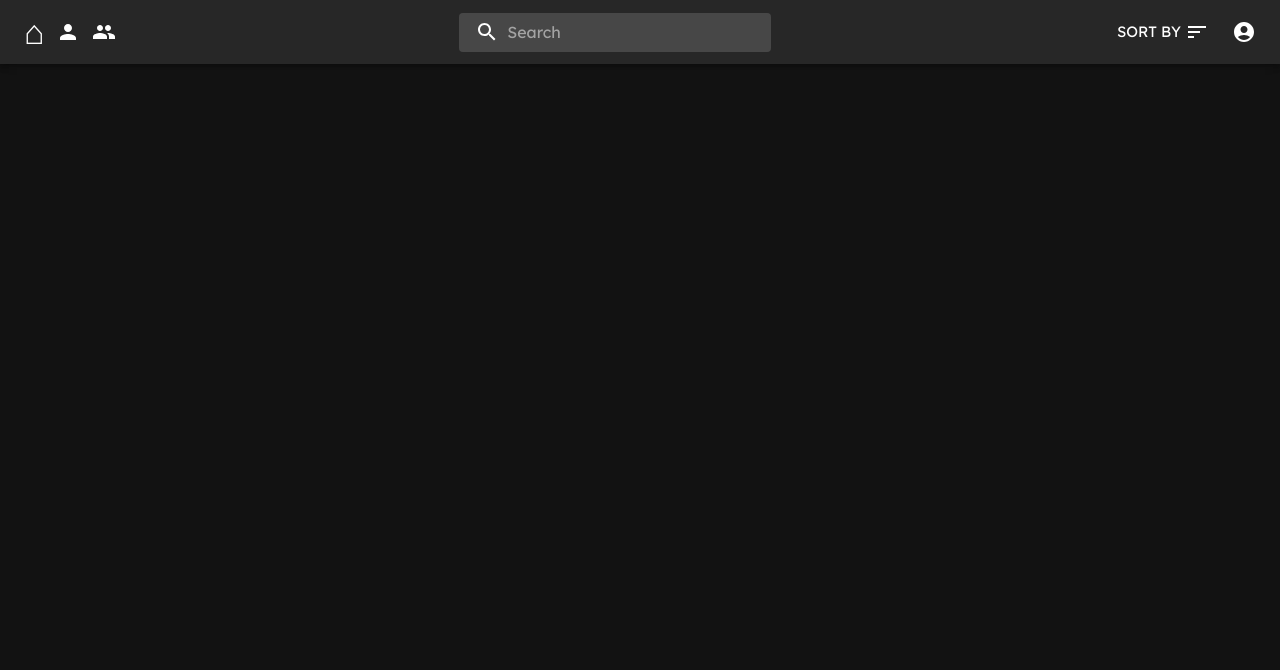
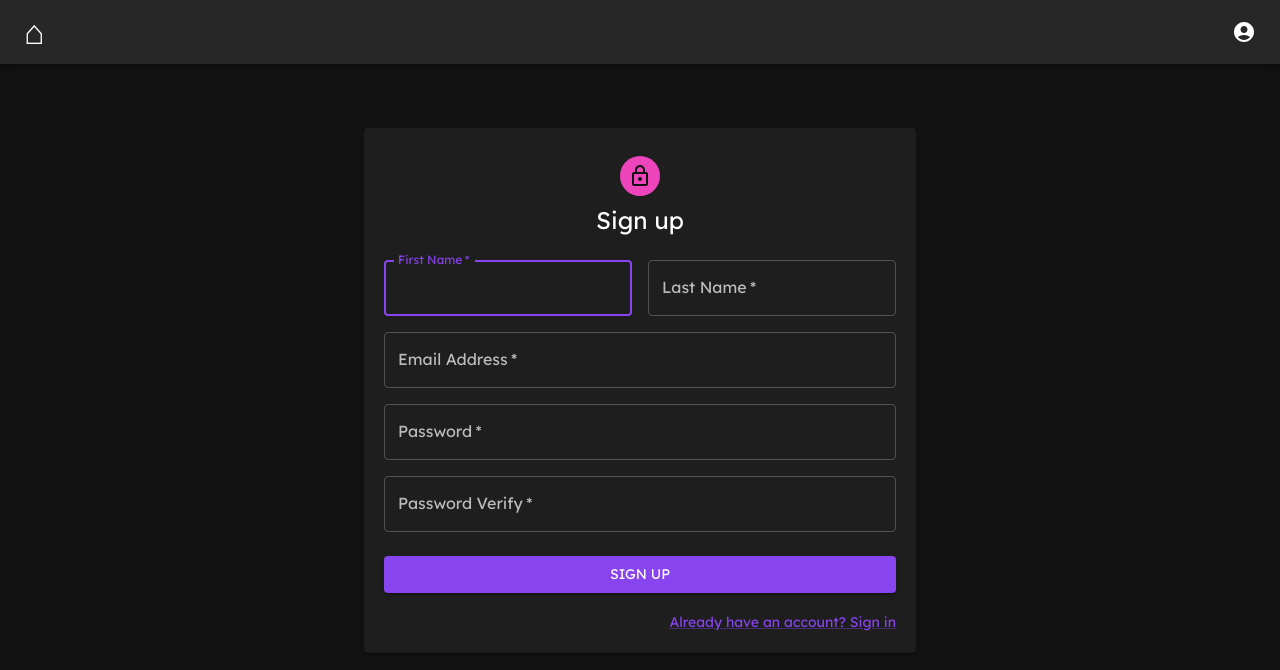
Before and after one commit to xiej2520/Playlister, a React (Create React App) app in the folder client/: page /register in a window 1280 px wide. Shown: the top 670 px of the page. Built offline with nearby package versions, Linux system fonts and the light colour scheme; no server answers.

Commit message:
LoginScreen and RegisterScreen components, location detect for AppBanner

```diff
--- a/client/src/auth/index.tsx
+++ b/client/src/auth/index.tsx
@@ -33,13 +33,10 @@ export const enum AuthActionType {
 type AuthAction =
 	| { type: AuthActionType.GET_LOGGED_IN, payload: { user: User, loggedIn: boolean} }
 	| {
-		type: AuthActionType.LOGIN_USER, payload: {
-			firstName: string, lastName: string, email: string,
-			password: string, passwordVerify: string
-		}
+		type: AuthActionType.LOGIN_USER, payload: { user: User } }
+	| { type: AuthActionType.LOGOUT_USER, payload: {} }
+	| { type: AuthActionType.REGISTER_USER, payload: { user: User }
 	}
-	| { type: AuthActionType.LOGOUT_USER, payload: {} }
-	| { type: AuthActionType.REGISTER_USER, payload: {} }
 	| { type: AuthActionType.DISMISS_ERROR, payload: {} }
 
 const authDefaultDispatch: Dispatch<AuthAction> = () => defaultAuth;
@@ -57,12 +54,26 @@ export const AuthContextProvider = ({ children }: { children: React.ReactNode })
 					errorMsg: null
 				}
 			}
+			case AuthActionType.LOGIN_USER: {
+				return {
+					...auth,
+					user: payload.user,
+					loggedIn: true
+				}
+			}
 			case AuthActionType.LOGOUT_USER: {
 				return {
 					...auth,
 					user: null,
 					loggedIn: false,
 					errorMsg: null
+				}
+			}
+			case AuthActionType.REGISTER_USER: {
+				return {
+					...auth,
+					user: payload.user,
+					loggedIn: true
 				}
 			}
 			default: return state;
@@ -89,17 +100,30 @@ export const AuthAPICreator = (authDispatch: Dispatch<AuthAction>) => ({
 			}
 		}
 		catch (err) {
-			console.log("Error encountered in getLoggedIn.");
+			console.log('Error encountered in getLoggedIn.');
 			return false;
 		}
 	},
 	getUserInitials: function (auth: AuthState) {
-		let initials = "";
+		let initials = '';
 		if (auth.user !== null) {
 			initials += auth.user.firstName.charAt(0);
 			initials += auth.user.lastName.charAt(0);
 		}
 		return initials;
+	},
+	loginUser: async (email: string, password: string) => {
+		try {
+			const response = await api.loginUser(email, password);
+			if (response.status === 200) {
+				authDispatch({ type: AuthActionType.LOGIN_USER, payload: { user: response.data.user}});
+				const navigate = useNavigate();
+				navigate('home');
+			}
+		}
+		catch (err) {
+			console.log("Error encountered in loginUser.");
+		}
 	},
 	logoutUser: async () => {
 		try {
@@ -111,6 +135,23 @@ export const AuthAPICreator = (authDispatch: Dispatch<AuthAction>) => ({
 		catch (err) {
 			console.log("Error encountered in logoutUser.");
 		}
+	},
+	registerUser: async (firstName: string, lastName: string, email: string,
+			password: string, passwordVerify: string) => {
+		try {
+			const response = await api.registerUser(firstName, lastName, email, password, passwordVerify);
+			if (response.status === 200) {
+				authDispatch({
+					type: AuthActionType.REGISTER_USER,
+					payload: {
+						user: response.data.user,
+					}
+				})
+			}
+		}
+		catch (err) {
+			console.log("Error encountered in registerUser.");
+		}
 	}
 })
 
--- a/client/src/components/AppBanner.tsx
+++ b/client/src/components/AppBanner.tsx
@@ -1,6 +1,6 @@
 import { Box, AppBar, Toolbar, Typography, IconButton, Menu, MenuItem, Button } from '@mui/material';
 import { useContext, useEffect, useState } from 'react';
-import { Link } from 'react-router-dom';
+import { Link, useLocation } from 'react-router-dom';
 import { AuthContext, AuthAPICreator } from '../auth';
 import store from '../store';
 import SearchBar from './SearchBar';
@@ -11,13 +11,16 @@ import Person from '@mui/icons-material/Person';
 import Sort from '@mui/icons-material/Sort';
 
 export default function AppBanner() {
-	const [accountMenu, setAccountMenu] = useState(<AccountCircle/>);
 	const { state: auth, dispatch: authDispatch } = useContext(AuthContext);
 	const AuthAPI = AuthAPICreator(authDispatch);
 	useEffect(() => {
 		getAccountMenu().then((menu) => setAccountMenu(menu));
 	}, [])
 
+	const location = useLocation();
+	const isOnHome = location.pathname.split('/').includes('home');
+
+	const [accountMenu, setAccountMenu] = useState(<AccountCircle/>);
 	const [profileAnchorEl, setProfileAnchorEl] = useState<HTMLElement | null>(null);
 	const isProfileMenuOpen = Boolean(profileAnchorEl);
 	const [sortAnchorEl, setSortAnchorEl] = useState<HTMLElement | null>(null);
@@ -58,8 +61,8 @@ export default function AppBanner() {
 			open={isProfileMenuOpen}
 			onClose={handleProfileMenuClose}
 		>
-			<MenuItem onClick={handleProfileMenuClose} component={Link} to='/login/'>Login</MenuItem>
-			<MenuItem onClick={handleProfileMenuClose} component={Link} to='/register/'>Create New Account</MenuItem>
+			<MenuItem onClick={handleProfileMenuClose} component={Link} to='/login'>Login</MenuItem>
+			<MenuItem onClick={handleProfileMenuClose} component={Link} to='/register'>Create New Account</MenuItem>
 		</Menu>
 	);
 	const loggedInMenu = (
@@ -105,6 +108,7 @@ export default function AppBanner() {
 						<Link style={{ textDecoration: 'none', color: 'white' }} to='/'
 							onClick={() => {}/*store.clearTPS*/}>⌂</Link>
 					</Typography>
+						{isOnHome ? <>
 							<IconButton
 								size="large"
 								edge="end"
@@ -128,7 +132,7 @@ export default function AppBanner() {
 
 							<Box sx={{ flexGrow: 1}}/>
 
-					<SearchBar></SearchBar>
+							<SearchBar/>
 
 							<Box sx={{ flexGrow: 1}}/>
 							<Button
@@ -142,6 +146,9 @@ export default function AppBanner() {
 								Sort By&nbsp;
 								<Sort/>
 							</Button>
+						</>
+						: <Box sx={{ flexGrow: 1}}/>
+					}
 
 					<Menu
 						anchorEl={sortAnchorEl}
--- a/client/src/components/LoginScreen.tsx
+++ b/client/src/components/LoginScreen.tsx
@@ -1,4 +1,115 @@
+
+import { useContext } from 'react';
+import { AuthContext, AuthAPICreator } from '../auth';
+
+
+import Avatar from '@mui/material/Avatar';
+import Box from '@mui/material/Box';
+import Button from '@mui/material/Button';
+import Checkbox from '@mui/material/Checkbox';
+import FormControlLabel from '@mui/material/FormControlLabel';
+import Grid from '@mui/material/Grid';
+import Link from '@mui/material/Link';
+import LockOutlinedIcon from '@mui/icons-material/LockOutlined';
+import Paper from '@mui/material/Paper';
+import TextField from '@mui/material/TextField';
+import Typography from '@mui/material/Typography';
 
 export default function LoginScreen() {
-	return <></>
+	const { state: auth, dispatch: authDispatch } = useContext(AuthContext);
+	const AuthAPI = AuthAPICreator(authDispatch);
+
+	const handleSubmit = (event: React.FormEvent<HTMLFormElement>) => {
+		event.preventDefault();
+		const formElements = event.currentTarget.elements;
+		let email = (formElements.namedItem('email') as HTMLInputElement).value;
+		let password = (formElements.namedItem('password') as HTMLInputElement).value;
+		AuthAPI.loginUser(email, password);
+	};
+	let modalJSX = null;
+	if (auth.errorMsg !== null) {
+		//modalJSX = <MUIAccountError />
+	}
+
+	return (
+		<Grid container component='main' sx={{ height: '75vh' }}>
+			<Grid
+				item
+				xs={false}
+				sm={4}
+				md={7}
+				sx={{
+					backgroundImage: 'url(https://source.unsplash.com/random)',
+					backgroundRepeat: 'no-repeat',
+					backgroundSize: 'cover',
+					backgroundPosition: 'center',
+				}}
+			/>
+			<Grid item xs={12} sm={8} md={5} component={Paper} elevation={6} square>
+				<Box
+					sx={{
+						my: 8,
+						mx: 4,
+						display: 'flex',
+						flexDirection: 'column',
+						alignItems: 'center',
+					}}
+				>
+					<Avatar sx={{ m: 1, bgcolor: 'primary.main' }}>
+						<LockOutlinedIcon />
+					</Avatar>
+					<Typography component='h1' variant='h5'>
+						Sign in
+					</Typography>
+					<Box component='form' noValidate onSubmit={handleSubmit} sx={{ mt: 1 }}>
+						<TextField
+							margin='normal'
+							required
+							fullWidth
+							id='email'
+							label='Email Address'
+							name='email'
+							autoComplete='email'
+							autoFocus
+						/>
+						<TextField
+							margin='normal'
+							required
+							fullWidth
+							name='password'
+							label='Password'
+							type='password'
+							id='password'
+							autoComplete='current-password'
+						/>
+						<FormControlLabel
+							control={<Checkbox value='remember' color='primary' />}
+							label='Remember me'
+						/>
+						<Button
+							type='submit'
+							fullWidth
+							variant='contained'
+							sx={{ mt: 3, mb: 2 }}
+						>
+							Sign In
+						</Button>
+						<Grid container>
+							<Grid item xs>
+								<Link href='#' variant='body2'>
+									Forgot password?
+								</Link>
+							</Grid>
+							<Grid item>
+								<Link href='/register' variant='body2'>
+									{"Don't have an account? Sign Up"}
+								</Link>
+							</Grid>
+						</Grid>
+					</Box>
+				</Box>
+			</Grid>
+			{modalJSX}
+		</Grid>
+	);
 }
--- a/client/src/components/RegisterScreen.tsx
+++ b/client/src/components/RegisterScreen.tsx
@@ -1,4 +1,141 @@
+import { useContext } from 'react';
+import { AuthContext, AuthAPICreator } from '../auth';
+
+
+import Avatar from '@mui/material/Avatar';
+import Box from '@mui/material/Box';
+import Button from '@mui/material/Button';
+import Container from '@mui/material/Container';
+import CssBaseline from '@mui/material/CssBaseline';
+import Grid from '@mui/material/Grid';
+import Link from '@mui/material/Link';
+import LockOutlinedIcon from '@mui/icons-material/LockOutlined';
+import TextField from '@mui/material/TextField';
+import Typography from '@mui/material/Typography';
+import { Paper } from '@mui/material';
 
 export default function RegisterScreen() {
-	return <></>
+	const { state: auth, dispatch: authDispatch } = useContext(AuthContext);
+	const AuthAPI = AuthAPICreator(authDispatch);
+
+	interface RegisterFormElements extends HTMLFormControlsCollection {
+		firstName: HTMLInputElement,
+		lastName: HTMLInputElement,
+		email: HTMLInputElement,
+		password: HTMLInputElement,
+		passwordVerify: HTMLInputElement
+	};
+	interface RegisterFormElement extends HTMLFormElement {
+		readonly elements: RegisterFormElements
+	};
+	const handleSubmit = (event: React.FormEvent<RegisterFormElement>) => {
+		event.preventDefault();
+		const formElements = event.currentTarget.elements;
+		AuthAPI.registerUser(
+			formElements.firstName.value,
+			formElements.lastName.value,
+			formElements.email.value,
+			formElements.password.value,
+			formElements.passwordVerify.value
+		);
+	};
+	let modalJSX = ""
+	if (auth.errorMsg !== null) {
+		//modalJSX = <MUIAccountError />
+	}
+
+	return (
+		<Container component="main" maxWidth="sm">
+			<Box
+				component={Paper}
+				sx={{
+					alignItems: 'center',
+					display: 'flex',
+					flexDirection: 'column',
+					marginTop: 8,
+					padding: "20px"
+				}}
+			>
+				<Avatar sx={{ m: 1, bgcolor: 'secondary.main' }}>
+					<LockOutlinedIcon />
+				</Avatar>
+				<Typography component="h1" variant="h5">
+					Sign up
+				</Typography>
+				<Box component="form" noValidate onSubmit={handleSubmit} sx={{ mt: 3 }}>
+					<Grid container spacing={2}>
+						<Grid item xs={12} sm={6}>
+							<TextField
+								autoComplete="fname"
+								name="firstName"
+								required
+								fullWidth
+								id="firstName"
+								label="First Name"
+								autoFocus
+							/>
+						</Grid>
+						<Grid item xs={12} sm={6}>
+							<TextField
+								required
+								fullWidth
+								id="lastName"
+								label="Last Name"
+								name="lastName"
+								autoComplete="lname"
+							/>
+						</Grid>
+						<Grid item xs={12}>
+							<TextField
+								required
+								fullWidth
+								id="email"
+								label="Email Address"
+								name="email"
+								autoComplete="email"
+							/>
+						</Grid>
+						<Grid item xs={12}>
+							<TextField
+								required
+								fullWidth
+								name="password"
+								label="Password"
+								type="password"
+								id="password"
+								autoComplete="new-password"
+							/>
+						</Grid>
+						<Grid item xs={12}>
+							<TextField
+								required
+								fullWidth
+								name="passwordVerify"
+								label="Password Verify"
+								type="password"
+								id="passwordVerify"
+								autoComplete="new-password"
+							/>
+						</Grid>
+					</Grid>
+					<Button
+						type="submit"
+						fullWidth
+						variant="contained"
+						sx={{ mt: 3, mb: 2 }}
+					>
+						Sign Up
+					</Button>
+					<Grid container justifyContent="flex-end">
+						<Grid item>
+							<Link href="/login" variant="body2">
+								Already have an account? Sign in
+							</Link>
+						</Grid>
+					</Grid>
+				</Box>
+			</Box>
+			{modalJSX}
+		</Container>
+	);
 }
--- a/client/src/components/WelcomeScreen.tsx
+++ b/client/src/components/WelcomeScreen.tsx
@@ -44,21 +44,21 @@ export default function WelcomeScreen() {
 				<Button
 					variant='contained'
 					sx={welcomeButtonSx}
-					onClick={() => navigate('/register/')}
+					onClick={() => navigate('/register')}
 				>
 					Create Account
 				</Button>
 				<Button
 					variant='contained'
 					sx={welcomeButtonSx}
-					onClick={() => navigate('/login/')}
+					onClick={() => navigate('/login')}
 				>
 					Login
 				</Button>
 				<Button
 					variant='contained'
 					sx={welcomeButtonSx}
-					onClick={() => navigate('/home/')}
+					onClick={() => navigate('/home')}
 				>
 					Continue as Guest
 				</Button>
```
Lines whose indentation alone changed are shown as unchanged.
